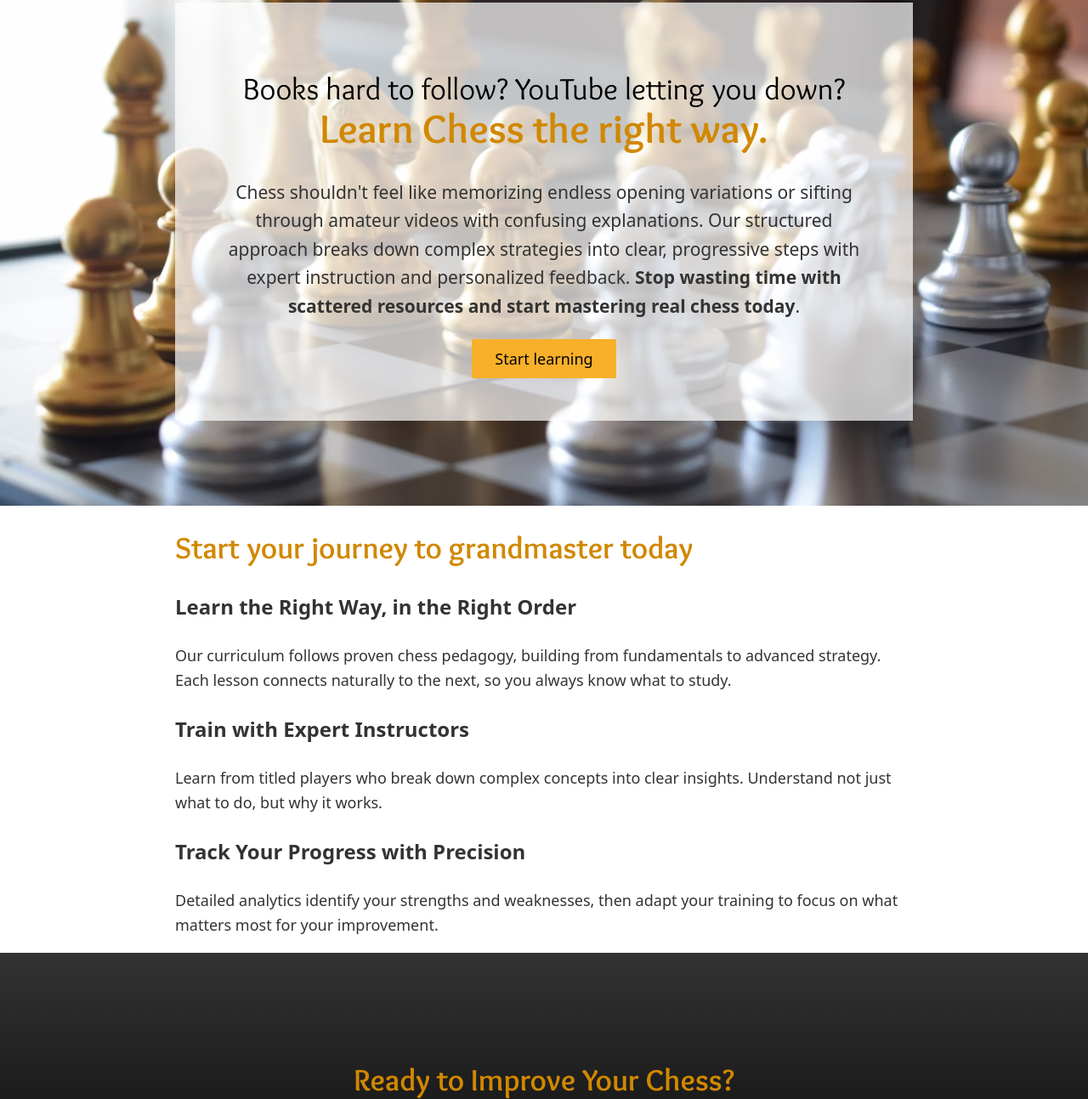
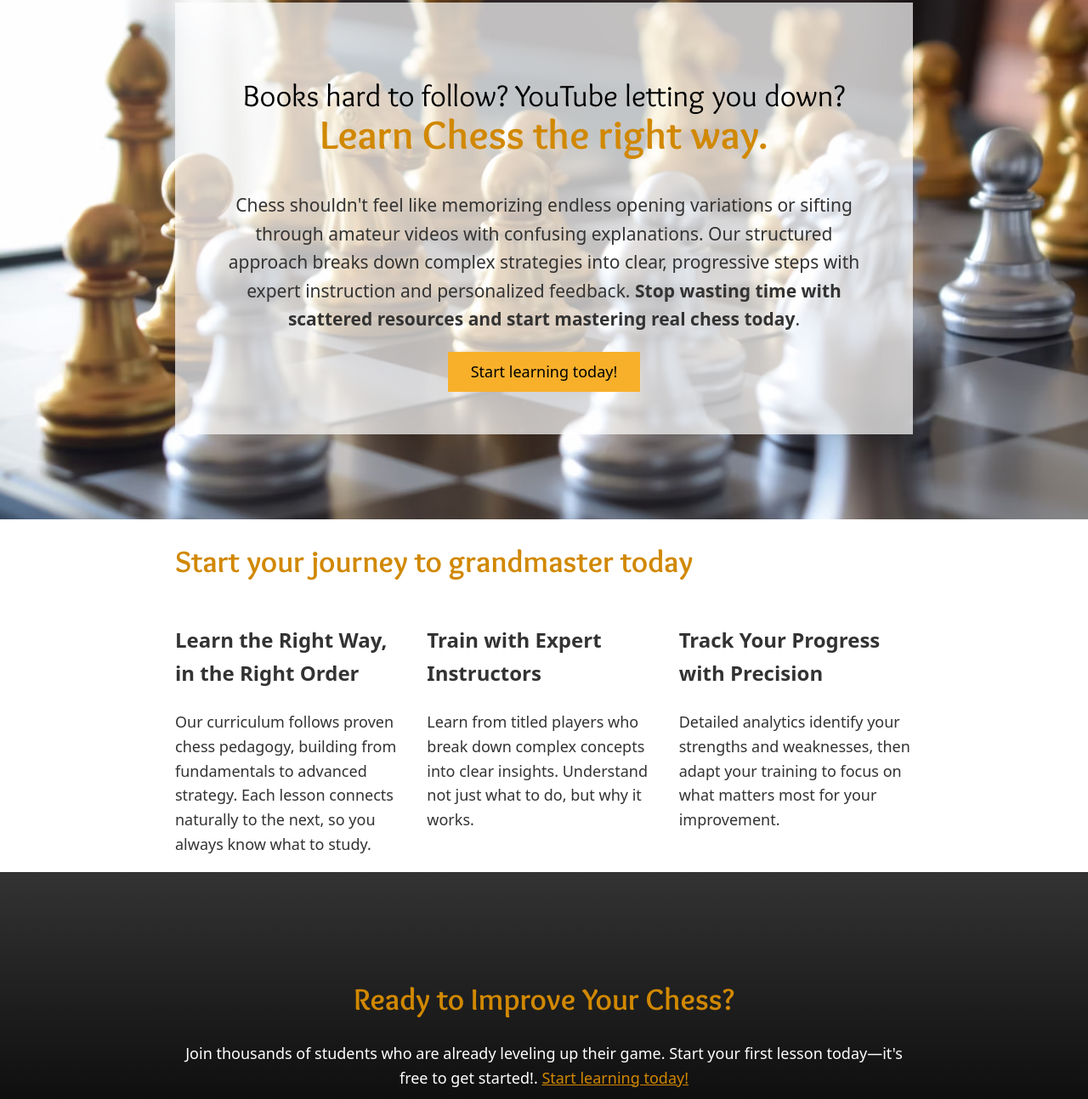
Before and after one commit to Verdecelulandres/css-fundamentals, a plain HTML site: page index.html in a window 1280 px wide. Shown: the part 97-1390 px from the top of the page at 85% size. Drawn offline with Linux system fonts and the light colour scheme.

Commit message:
update: add grid in the middle section

```diff
--- a/index.html
+++ b/index.html
@@ -1,5 +1,4 @@
 <!DOCTYPE html>
-
 <html lang="en">
 
   <head>
@@ -11,42 +10,71 @@
 
   <body>
     <main>
-    <div class="hero">
+
+      <section class="hero">
         <div class="wrapper">
           <div class="hero-content">
-          <h1><span>Books hard to follow? YouTube letting you down?</span> Learn Chess the right way.</h1>
-          <!-- <img src="images/chess-board.jpg" alt="A chess board with gold and black peices"> -->
-          <p class="lede">Chess shouldn't feel like memorizing endless opening variations or sifting through amateur videos
+            <h1><span>Books hard to follow? YouTube letting you down?</span>
+              Learn Chess the right way.</h1>
+            <p class="lede">Chess shouldn't feel like memorizing endless opening
+              variations or sifting through amateur
+              videos
               with confusing
-            explanations. Our structured approach breaks down complex strategies into clear, progressive steps with expert
-            instruction and personalized feedback. <strong>Stop wasting time with scattered resources and start mastering real
+              explanations. Our structured approach breaks down complex
+              strategies into clear, progressive steps with
+              expert
+              instruction and personalized feedback. <strong>Stop wasting time
+                with scattered resources and start
+                mastering
+                real
                 chess
-              today</strong>.
-            </p>
-            <button class="button">Start learning</button>
+                today</strong>. </p>
+            <button class="button">Start learning today!</button>
           </div>
-        </div>
-    </div>
+        </section>
+
+        <section>
           <div class="wrapper">
             <h2>Start your journey to grandmaster today</h2>
+            <aside class="three-columns">
+              <div>
                 <h3>Learn the Right Way, in the Right Order</h3>
-      <p>Our curriculum follows proven chess pedagogy, building from fundamentals to advanced strategy. Each lesson
+                <p>Our curriculum follows proven chess pedagogy, building from
+                  fundamentals to advanced strategy. Each lesson
                   connects
                   naturally to the next, so you always know what to study. </p>
+              </div>
+              <div>
                 <h3>Train with Expert Instructors</h3>
-      <p>Learn from titled players who break down complex concepts into clear insights. Understand not just what to do,
+                <p>Learn from titled players who break down complex concepts
+                  into
+                  clear insights. Understand not just what to
+                  do,
                   but
                   why it works.</p>
+              </div>
+              <div>
                 <h3>Track Your Progress with Precision</h3>
-      <p>Detailed analytics identify your strengths and weaknesses, then adapt your training to focus on what matters most
+                <p>Detailed analytics identify your strengths and weaknesses,
+                  then
+                  adapt your training to focus on what matters
+                  most
                   for your improvement.</p>
               </div>
+            </aside>
+          </div>
+        </section>
       </main>
+
       <footer class="page-footer">
         <div class="wrapper">
+          <div class="page-footer-content">
             <h2>Ready to Improve Your Chess?</h2>
-      <p>Join thousands of students who are already leveling up their game. Start your first lesson today—it's free to get
+            <p>Join thousands of students who are already leveling up their
+              game. Start your first lesson today—it's free to
+              get
               started!. <a href="instructor.html">Start learning today!</a></p>
+          </div>
         </div>
       </footer>
     </body>
--- a/styles/style.css
+++ b/styles/style.css
@@ -124,3 +124,13 @@ button {
   max-inline-size: 900px;
   margin-inline: auto;
 }
+
+.three-columns {
+  display: grid;
+  gap: 21px;
+
+  @media (width > 720px) {
+    grid-template-columns: repeat(3, 1fr);
+  }
+
+}
```
Lines whose indentation alone changed are shown as unchanged.
